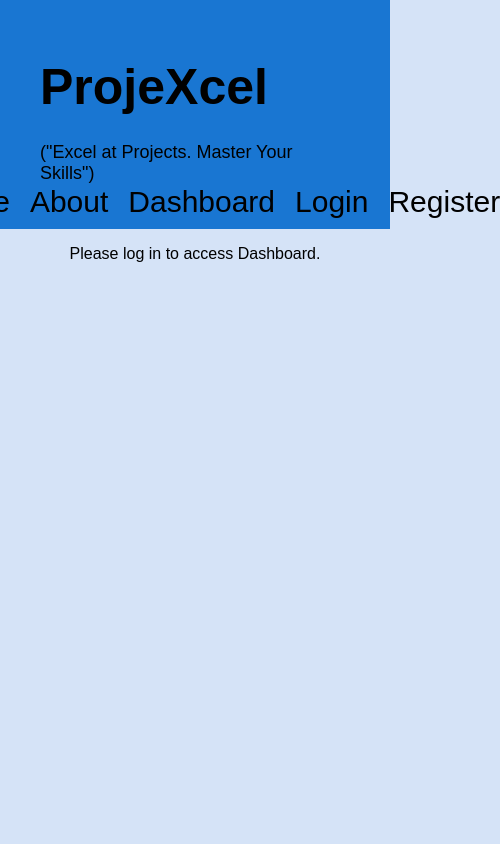
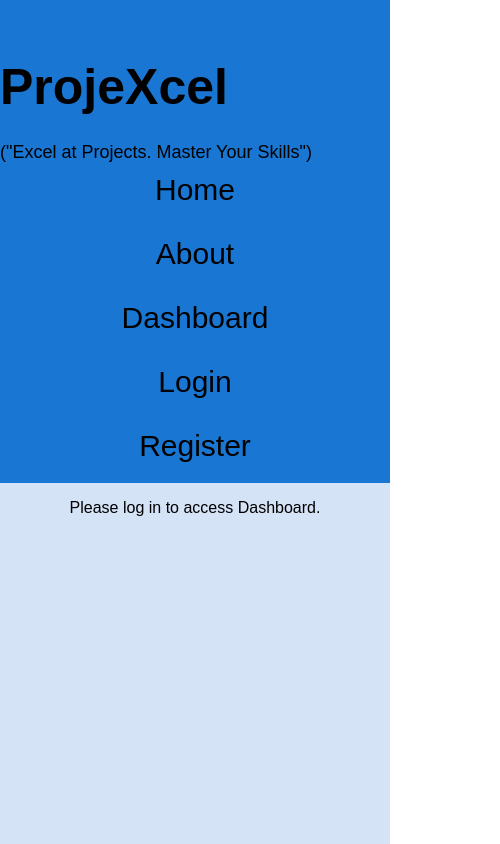
Before and after one commit to Chandu078997/projeXecel_frontend, a React (Vite) app: page /dashboard in a window 390 px wide. Shown: the whole page, 500 px wide, since content can reach past the window. Built offline with nearby package versions, Linux system fonts and the light colour scheme.

Commit message:
Update Navbar.css

```diff
--- a/src/components/Navbar.css
+++ b/src/components/Navbar.css
@@ -49,6 +49,7 @@
   margin: 0;
   margin-top: 5px;
 }
+/*
 @media (max-width: 768px) {
   .navbar {
     flex-direction: column;
@@ -62,4 +63,36 @@
     flex-direction: column;
     gap: 15px;
   }
+}*/
+@media (max-width: 768px) {
+  .navbar {
+    flex-direction: column;
+    text-align: center;
+
+    /* Force the blue background to span full width */
+    width: 100%;
+    align-items: stretch;
+    padding: 10px 0;
+  }
+
+  /* Stack the links vertically and make them fill width */
+  .navbar ul {
+    flex-direction: column;
+    width: 100%;
+    gap: 10px;
+    padding: 0;
+    margin: 0;
+  }
+
+  .navbar ul li a {
+    display: block;
+    padding: 10px 0;
+    color: #fff; /* Ensure links are readable on blue background */
+  }
+
+  /* Center logo and tagline fully */
+  .logo-container {
+    align-items: center;
+    width: 100%;
+  }
 }
```
